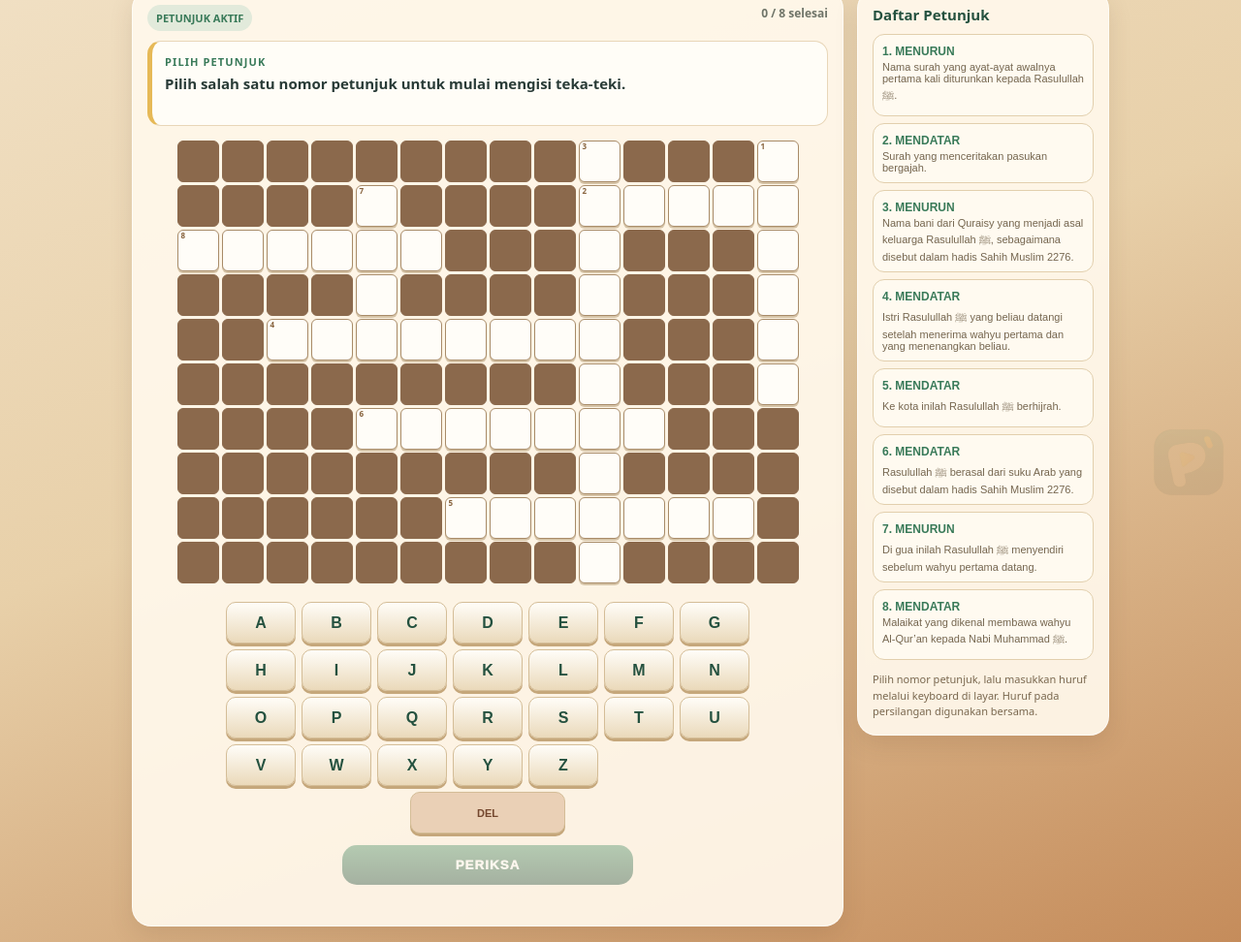
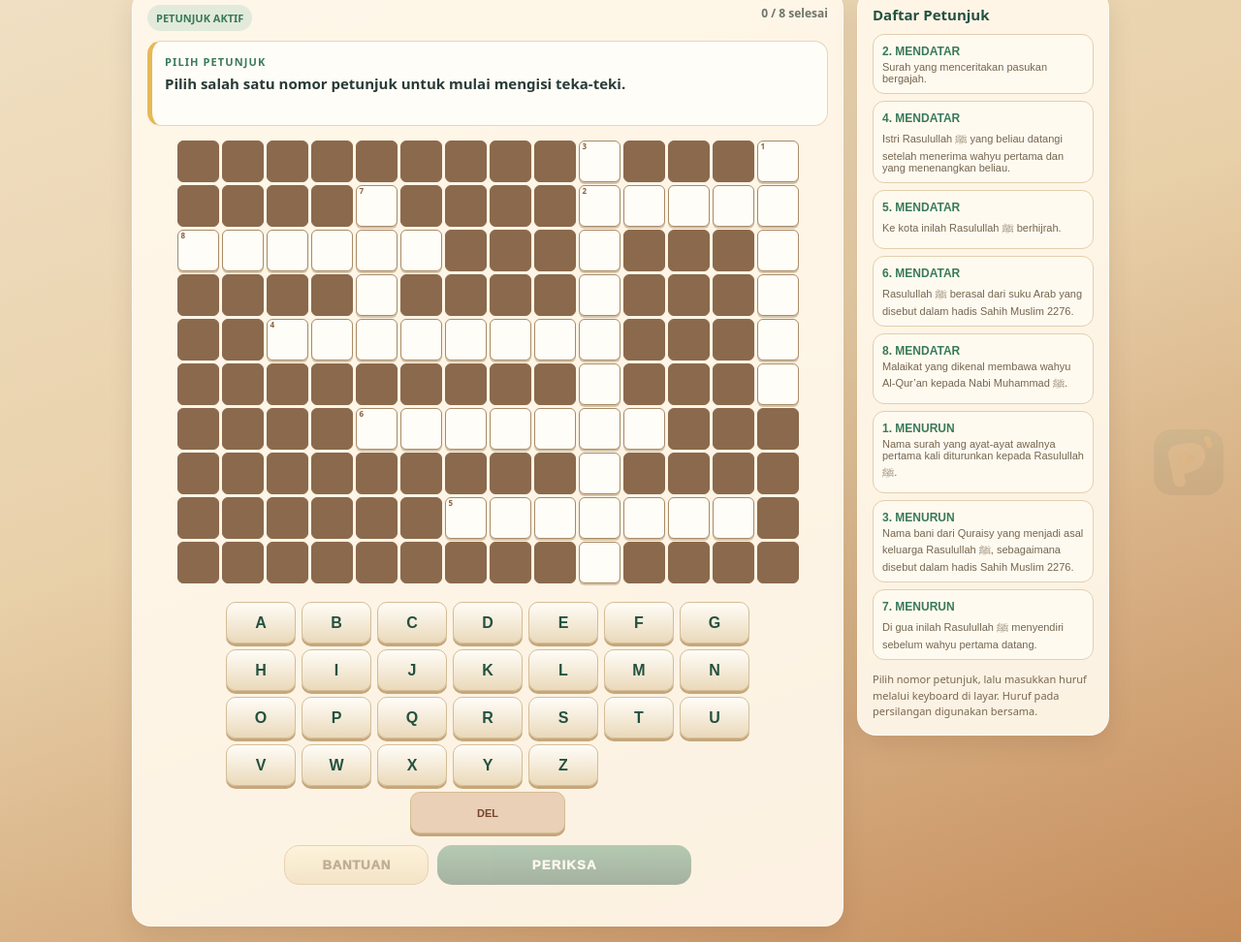
Before and after one commit to khusnajulidar/pnata-digital-projects, a plain HTML site: page petualangan-cinta-rasul/prototipe/tts-pilot-02.html in a window 1280 px wide. Shown: the part 271-1243 px from the top of the page at 97% size. Drawn offline with Linux system fonts and the light colour scheme.

Commit message:
Improve TTS pilot interaction: pressed states, clue grouping, and one-letter help

```diff
--- a/petualangan-cinta-rasul/prototipe/tts-pilot-02.html
+++ b/petualangan-cinta-rasul/prototipe/tts-pilot-02.html
@@ -6,8 +6,8 @@
 .shell{max-width:1040px;margin:auto;padding:16px}.top,.main,.side{background:#fff8ebed;border:1px solid #fff9;border-radius:20px;box-shadow:0 9px 24px #5a371d20}.top{padding:10px 14px;display:flex;justify-content:space-between;align-items:center}.back{border:0;border-radius:12px;padding:10px 13px;background:#e9d5b5;color:var(--deep);font-weight:800}.context{text-align:right;font-size:11px;letter-spacing:.08em;color:var(--green);font-weight:900}.hero{text-align:center;padding:16px}.hero small{letter-spacing:.18em;color:#75502f;font-weight:900}.hero h1{margin:4px;color:var(--deep);font-size:clamp(24px,4vw,34px)}.hero p{margin:0;color:#6e5236;font-weight:700}
 .layout{display:grid;grid-template-columns:minmax(0,1fr) 260px;gap:14px;align-items:start}.main,.side{padding:15px}.panelhead{display:flex;justify-content:space-between;margin-bottom:10px}.tag{font-size:11px;font-weight:900;color:var(--green);background:#e2eadb;padding:6px 9px;border-radius:20px}.progress{font-size:12px;font-weight:800;color:#6f7468}
 .cluebox{background:#fffdf7;border:1px solid #e8d6b8;border-left:5px solid var(--gold);padding:13px;border-radius:14px;min-height:88px}.clue-meta{font-size:11px;color:var(--green);font-weight:900;letter-spacing:.1em}.clue-text{font-size:15px;font-weight:700;line-height:1.45;margin-top:5px}
-.boardwrap{overflow:auto;padding:15px 4px}.board{display:grid;gap:3px;width:max-content;margin:auto}.cell{width:clamp(27px,5.3vw,43px);height:clamp(27px,5.3vw,43px);border:1px solid #a88b68;border-radius:6px;background:#fffdf8;display:grid;place-items:center;position:relative;font-size:clamp(14px,2.5vw,21px);font-weight:900;box-shadow:0 2px 0 #d6c4a7;cursor:pointer}.cell.off{background:#8b694c;border-color:#8b694c;box-shadow:none;cursor:default}.cell.active{outline:3px solid var(--gold);outline-offset:1px;background:#fff1c7;z-index:1}.cell.locked{background:#dce9d9;border-color:#5f9670;color:#24513f;cursor:not-allowed}.num{position:absolute;top:1px;left:3px;font-size:8px;line-height:1;color:#87623c}.letter{transform:translateY(2px)}
-.keyboard{display:grid;grid-template-columns:repeat(7,minmax(0,1fr));gap:6px;margin:4px auto 12px;max-width:540px}.key{min-height:43px;border:1px solid #d4bd97;border-radius:10px;background:linear-gradient(#fffdf8,#ead9ba);font-size:16px;font-weight:900;color:var(--deep);box-shadow:0 3px 0 #c5a77b;cursor:pointer}.key.del{grid-column:1/-1;justify-self:center;width:min(100%,160px);font-size:11px;background:#ead0b6;color:#74472e}.check{display:block;width:min(100%,300px);margin:auto;border:0;border-radius:15px;padding:13px;background:linear-gradient(#4b9068,var(--deep));color:white;font-weight:1000;letter-spacing:.08em;box-shadow:0 5px 0 #173d2e;cursor:pointer}.check:disabled{opacity:.4;box-shadow:none}.feedback{text-align:center;min-height:27px;padding-top:10px;font-size:13px;font-weight:800;color:var(--green)}
+.boardwrap{overflow:auto;padding:15px 4px}.board{display:grid;gap:3px;width:max-content;margin:auto}.cell{width:clamp(27px,5.3vw,43px);height:clamp(27px,5.3vw,43px);border:1px solid #a88b68;border-radius:6px;background:#fffdf8;display:grid;place-items:center;position:relative;font-size:clamp(14px,2.5vw,21px);font-weight:900;box-shadow:0 2px 0 #d6c4a7;cursor:pointer}.cell.off{background:#8b694c;border-color:#8b694c;box-shadow:none;cursor:default}.cell.active{outline:3px solid var(--gold);outline-offset:1px;background:#fff1c7;z-index:1}.cell:active:not(.off):not(.locked){transform:translateY(2px);box-shadow:0 0 0 #d6c4a7;background:#f6dfaa}.cell.locked{background:#dce9d9;border-color:#5f9670;color:#24513f;cursor:not-allowed}.num{position:absolute;top:1px;left:3px;font-size:8px;line-height:1;color:#87623c}.letter{transform:translateY(2px)}
+.keyboard{display:grid;grid-template-columns:repeat(7,minmax(0,1fr));gap:6px;margin:4px auto 12px;max-width:540px}.key{min-height:43px;border:1px solid #d4bd97;border-radius:10px;background:linear-gradient(#fffdf8,#ead9ba);font-size:16px;font-weight:900;color:var(--deep);box-shadow:0 3px 0 #c5a77b;cursor:pointer}.key.del{grid-column:1/-1;justify-self:center;width:min(100%,160px);font-size:11px;background:#ead0b6;color:#74472e}.key:active{transform:translateY(3px);box-shadow:0 0 0 #c5a77b;filter:brightness(.96)}.check{display:block;width:min(100%,300px);margin:auto;border:0;border-radius:15px;padding:13px;background:linear-gradient(#4b9068,var(--deep));color:white;font-weight:1000;letter-spacing:.08em;box-shadow:0 5px 0 #173d2e;cursor:pointer}.check:disabled{opacity:.4;box-shadow:none}.actions{display:grid;grid-template-columns:minmax(110px,.8fr) minmax(150px,1.4fr);gap:9px;max-width:420px;margin:auto}.helpbtn{border:1px solid #c5a36a;border-radius:15px;padding:12px;background:linear-gradient(#fff3cf,#e8d19e);color:#654a22;font-weight:1000;letter-spacing:.05em;box-shadow:0 5px 0 #c5a36a;cursor:pointer}.helpbtn:active{transform:translateY(3px);box-shadow:0 0 0 #c5a36a}.helpbtn:disabled{opacity:.4;box-shadow:none}.feedback{text-align:center;min-height:27px;padding-top:10px;font-size:13px;font-weight:800;color:var(--green)}
 .side h2{font-size:15px;margin:0 0 10px;color:var(--deep)}.cluelist{display:grid;gap:7px}.clueitem{width:100%;text-align:left;border:1px solid #e2cfad;background:#fffaf0;border-radius:12px;padding:9px;color:var(--ink);cursor:pointer}.clueitem strong{color:var(--green);font-size:12px}.clueitem span{display:block;font-size:11px;color:#75664f;margin-top:3px}.clueitem.selected{border:2px solid var(--gold);background:#fff1c7}.clueitem.done{background:#e4eddf;border-color:#8eae8e}.hint{font-size:11px;line-height:1.5;color:#79674e;margin-top:12px}
 body::after{content:"";position:fixed;right:16px;bottom:14px;width:76px;height:76px;background:url('https://raw.githubusercontent.com/khusnajulidar/pnata-digital-projects/main/petualangan-huruf-hijaiyah/PNata_Ikon_HQ_4x.png') center/contain no-repeat;opacity:.06;pointer-events:none;z-index:5}
 @media(max-width:760px){.shell{padding:9px}.layout{grid-template-columns:1fr}.cluelist{grid-template-columns:repeat(2,minmax(0,1fr))}.clueitem span{display:none}.main,.side{padding:12px}body::after{width:58px;height:58px;right:8px;bottom:8px}}
@@ -16,7 +16,7 @@ body::after{content:"";position:fixed;right:16px;bottom:14px;width:76px;height:7
 <section class="hero"><small>EKSPEDISI JEJAK CAHAYA</small><h1>Teka-Teki Silang</h1><p>Jejak Rasulullah ﷺ</p><label style="display:inline-flex;gap:8px;align-items:center;margin-top:10px;font-size:12px;font-weight:800">PILIH PUZZLE <select id="puzzleSelect" style="padding:8px;border-radius:10px;border:1px solid #c9ae82;background:#fff8eb"><option value="pilot-02">Pilot 02 · 8 petunjuk</option><option value="pilot-01">Pilot 01 · 5 petunjuk</option></select></label></section>
 <div class="layout"><main class="main"><div class="panelhead"><span class="tag">PETUNJUK AKTIF</span><span class="progress" id="progress">0 / 8 selesai</span></div>
 <section class="cluebox"><div class="clue-meta" id="clueMeta">PILIH PETUNJUK</div><div class="clue-text" id="clueText">Pilih salah satu nomor petunjuk untuk mulai mengisi teka-teki.</div></section>
-<div class="boardwrap"><div class="board" id="board"></div></div><div class="keyboard" id="keyboard"></div><button class="check" id="check" disabled>PERIKSA</button><div class="feedback" id="feedback" aria-live="polite"></div></main>
+<div class="boardwrap"><div class="board" id="board"></div></div><div class="keyboard" id="keyboard"></div><div class="actions"><button class="helpbtn" id="help" disabled>BANTUAN</button><button class="check" id="check" disabled>PERIKSA</button></div><div class="feedback" id="feedback" aria-live="polite"></div></main>
 <aside class="side"><h2>Daftar Petunjuk</h2><div class="cluelist" id="cluelist"></div><div class="hint">Pilih nomor petunjuk, lalu masukkan huruf melalui keyboard di layar. Huruf pada persilangan digunakan bersama.</div></aside></div></div>
 <script>
 const PUZZLES={
@@ -44,14 +44,15 @@ const V=k=>values.get(k)||"";
 function renderBoard(){const b=document.getElementById("board");b.style.gridTemplateColumns="repeat("+D.cols+",auto)";b.innerHTML="";
 for(let r=0;r<D.rows;r++)for(let c=0;c<D.cols;c++){const k=K(r,c),el=document.createElement("div");el.className="cell"+(cells.has(k)?"":" off");
 if(cells.has(k)){if(locked.has(k))el.classList.add("locked");if(active&&active.path[focus]===k&&!locked.has(k))el.classList.add("active");const ns=D.clues.filter(q=>q.r===r&&q.c===c).map(q=>q.n);el.innerHTML=(ns.length?'<span class="num">'+ns.join("/")+'</span>':"")+'<span class="letter">'+V(k)+'</span>';el.onclick=()=>{if(!locked.has(k)&&active){const i=active.path.indexOf(k);if(i>=0){focus=i;render();}}};}b.appendChild(el);}}
-function renderClues(){const l=document.getElementById("cluelist");l.innerHTML="";D.clues.forEach(q=>{const x=document.createElement("button");x.className="clueitem"+(active===q?" selected":"")+(done.has(q.n)?" done":"");x.disabled=done.has(q.n);x.innerHTML="<strong>"+q.n+". "+(q.d==="across"?"MENDATAR":"MENURUN")+(done.has(q.n)?" ✓":"")+"</strong><span>"+q.t+"</span>";x.onclick=()=>select(q);l.appendChild(x);});}
-function render(){renderBoard();renderClues();document.getElementById("progress").textContent=done.size+" / "+D.clues.length+" selesai";document.getElementById("check").disabled=!active||active.path.some(k=>!locked.has(k)&&!V(k));if(active){document.getElementById("clueMeta").textContent="PETUNJUK "+active.n+" · "+(active.d==="across"?"MENDATAR":"MENURUN");document.getElementById("clueText").textContent=active.t;}}
+function renderClues(){const l=document.getElementById("cluelist");l.innerHTML="";[...D.clues].sort((a,b)=>(a.d===b.d?a.n-b.n:a.d==="across"?-1:1)).forEach(q=>{const x=document.createElement("button");x.className="clueitem"+(active===q?" selected":"")+(done.has(q.n)?" done":"");x.disabled=done.has(q.n);x.innerHTML="<strong>"+q.n+". "+(q.d==="across"?"MENDATAR":"MENURUN")+(done.has(q.n)?" ✓":"")+"</strong><span>"+q.t+"</span>";x.onclick=()=>select(q);l.appendChild(x);});}
+function render(){renderBoard();renderClues();document.getElementById("progress").textContent=done.size+" / "+D.clues.length+" selesai";document.getElementById("check").disabled=!active||active.path.some(k=>!locked.has(k)&&!V(k));document.getElementById("help").disabled=!active||focus>=active.path.length||locked.has(active.path[focus]);if(active){document.getElementById("clueMeta").textContent="PETUNJUK "+active.n+" · "+(active.d==="across"?"MENDATAR":"MENURUN");document.getElementById("clueText").textContent=active.t;}}
 function select(q){active=q;focus=0;while(focus<q.path.length&&locked.has(q.path[focus]))focus++;document.getElementById("feedback").textContent="";render();}
 function advance(){const previous=focus;for(let i=previous+1;i<active.path.length;i++){if(!locked.has(active.path[i])){focus=i;return;}}focus=previous;}
 function put(ch){if(!active)return;while(focus<active.path.length&&locked.has(active.path[focus]))focus++;if(focus>=active.path.length)return;values.set(active.path[focus],ch);advance();render();}
 function del(){if(!active)return;const k=active.path[focus];if(k&&!locked.has(k)){values.delete(k);render();}}
+function help(){if(!active||focus>=active.path.length)return;const k=active.path[focus];if(locked.has(k))return;values.set(k,active.a[focus]);locked.add(k);advance();render();document.getElementById("feedback").textContent="Satu huruf bantuan telah dibuka. Lanjutkan mengisi kotak lainnya.";}
 function check(){if(!active)return;const answer=active.path.map(V).join("");if(active.path.some(k=>!locked.has(k)&&!V(k)))return;
 if(answer===active.a){active.path.forEach(k=>locked.add(k));done.add(active.n);document.getElementById("feedback").textContent="Alhamdulillah, jawaban benar!";const next=D.clues.find(q=>!done.has(q.n));if(next){render();document.getElementById("feedback").textContent="Alhamdulillah, jawaban benar! Lanjutkan ke petunjuk berikutnya." ;select(next);document.getElementById("feedback").textContent="Alhamdulillah, jawaban benar! Lanjutkan ke petunjuk berikutnya.";}else{active=null;render();document.getElementById("clueMeta").textContent="SELESAI";document.getElementById("clueText").textContent="Alhamdulillah, semua petunjuk telah diselesaikan!";document.getElementById("feedback").textContent="Petualangan TTS ini selesai.";}}
 else{active.path.forEach(k=>{if(!locked.has(k))values.delete(k);});focus=0;while(focus<active.path.length&&locked.has(active.path[focus]))focus++;render();document.getElementById("feedback").textContent="Belum tepat. Coba periksa lagi, ya!";}}
-const kb=document.getElementById("keyboard");"ABCDEFGHIJKLMNOPQRSTUVWXYZ".split("").forEach(ch=>{const b=document.createElement("button");b.className="key";b.textContent=ch;b.onclick=()=>put(ch);kb.appendChild(b);});const d=document.createElement("button");d.className="key del";d.textContent="DEL";d.onclick=del;kb.appendChild(d);document.getElementById("check").onclick=check;document.getElementById("puzzleSelect").onchange=e=>{D=PUZZLES[e.target.value];buildPuzzle();};buildPuzzle();
+const kb=document.getElementById("keyboard");"ABCDEFGHIJKLMNOPQRSTUVWXYZ".split("").forEach(ch=>{const b=document.createElement("button");b.className="key";b.textContent=ch;b.onclick=()=>put(ch);kb.appendChild(b);});const d=document.createElement("button");d.className="key del";d.textContent="DEL";d.onclick=del;kb.appendChild(d);document.getElementById("check").onclick=check;document.getElementById("help").onclick=help;document.getElementById("puzzleSelect").onchange=e=>{D=PUZZLES[e.target.value];buildPuzzle();};buildPuzzle();
 </script></body></html>
```
